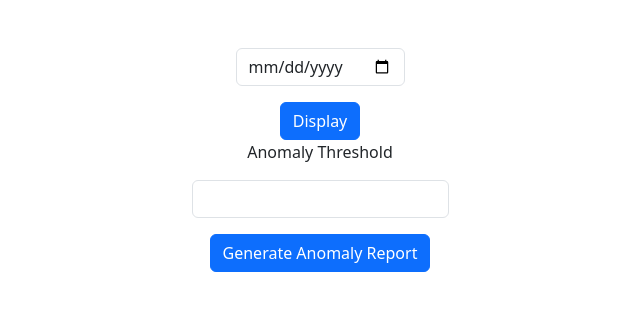
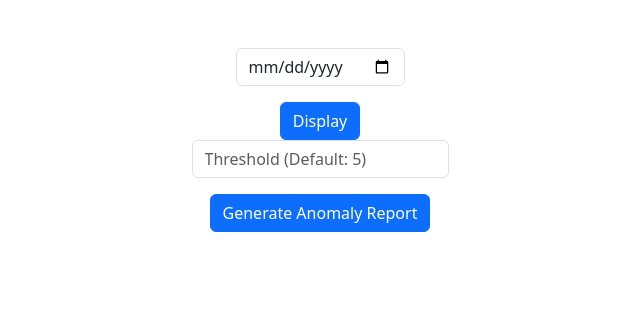
Before and after one commit to claudia-liauw/health-app, a Flask app: template templates/heart.html in a window 1280 px wide. Shown: the part 64-375 px from the top of the page, without its empty margins (320-960 px from the left). Run offline with Flask 3, Linux system fonts and the light colour scheme; the template is opened without the code that fills it, so the values that code supplies are empty.

Commit message:
handle invalid anomaly threshold

```diff
--- a/app.py
+++ b/app.py
@@ -195,7 +195,13 @@ def heart_rate():
         )
         # generate anomaly table
         anomalies = get_anomalies(day_heart, model).reset_index(drop=True)
-        anomaly_thresh = int(request.form['thresh'])
+        anomaly_thresh = request.form['thresh']
+        try:
+            anomaly_thresh = int(anomaly_thresh)
+        except:
+            anomaly_thresh = 5
+        if anomaly_thresh <= 0:
+            anomaly_thresh = 5
 
         # plot anomalies on graph
         anomalies['Anomaly'] = anomalies['Anomaly Score'] > anomaly_thresh
@@ -222,7 +228,7 @@ def heart_rate():
         return render_template("heart.html",
                                tables=None,
                                date=date,
-                               thresh=5,
+                               thresh='',
                                day_fig=day_fig.to_html(full_html=False),
                                week_fig=week_fig.to_html(full_html=False))
 
--- a/templates/heart.html
+++ b/templates/heart.html
@@ -14,14 +14,15 @@
     {{ day_fig|safe }}
     {{ week_fig|safe }}
     <form action="/heart-rate" method="post">
-        <p>Anomaly Threshold</p>
         <div class="mb-3">
-            <input autocomplete="off" class="form-control mx-auto w-auto" name="thresh" type="number" value="{{ thresh }}"">
+            <input autocomplete="off" class="form-control mx-auto w-auto" name="thresh" type="number"
+            placeholder="Threshold (Default: 5)" min=1>
         </div>
         <button class="btn btn-primary" type="submit">Generate Anomaly Report</button>
     </form>
     <br>
     {% if tables %}
+        <p>Anomaly Threshold: {{ thresh }}</p>
         {% for table in tables %}
             {{ table|safe }}
         {% endfor %}
```
